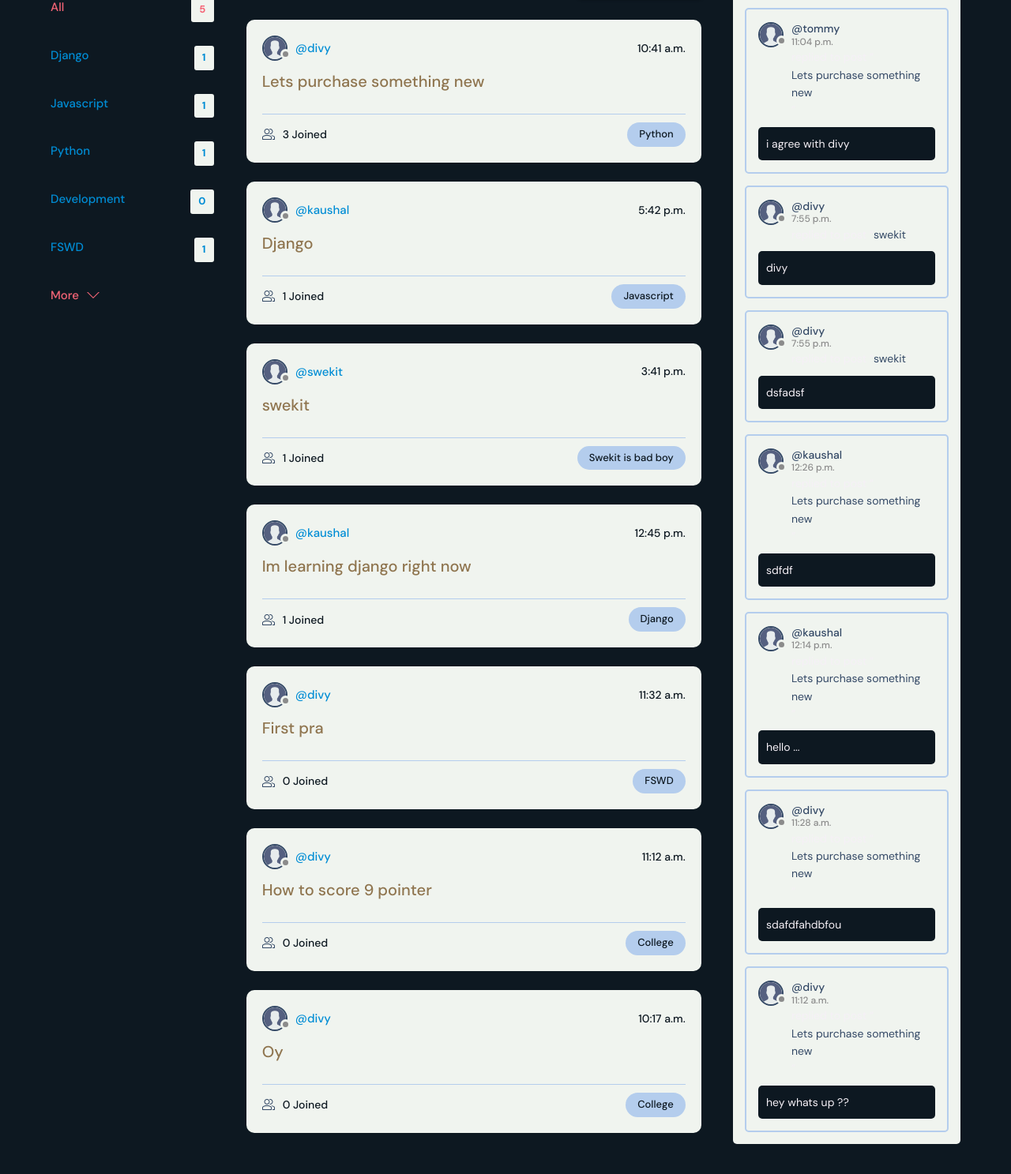
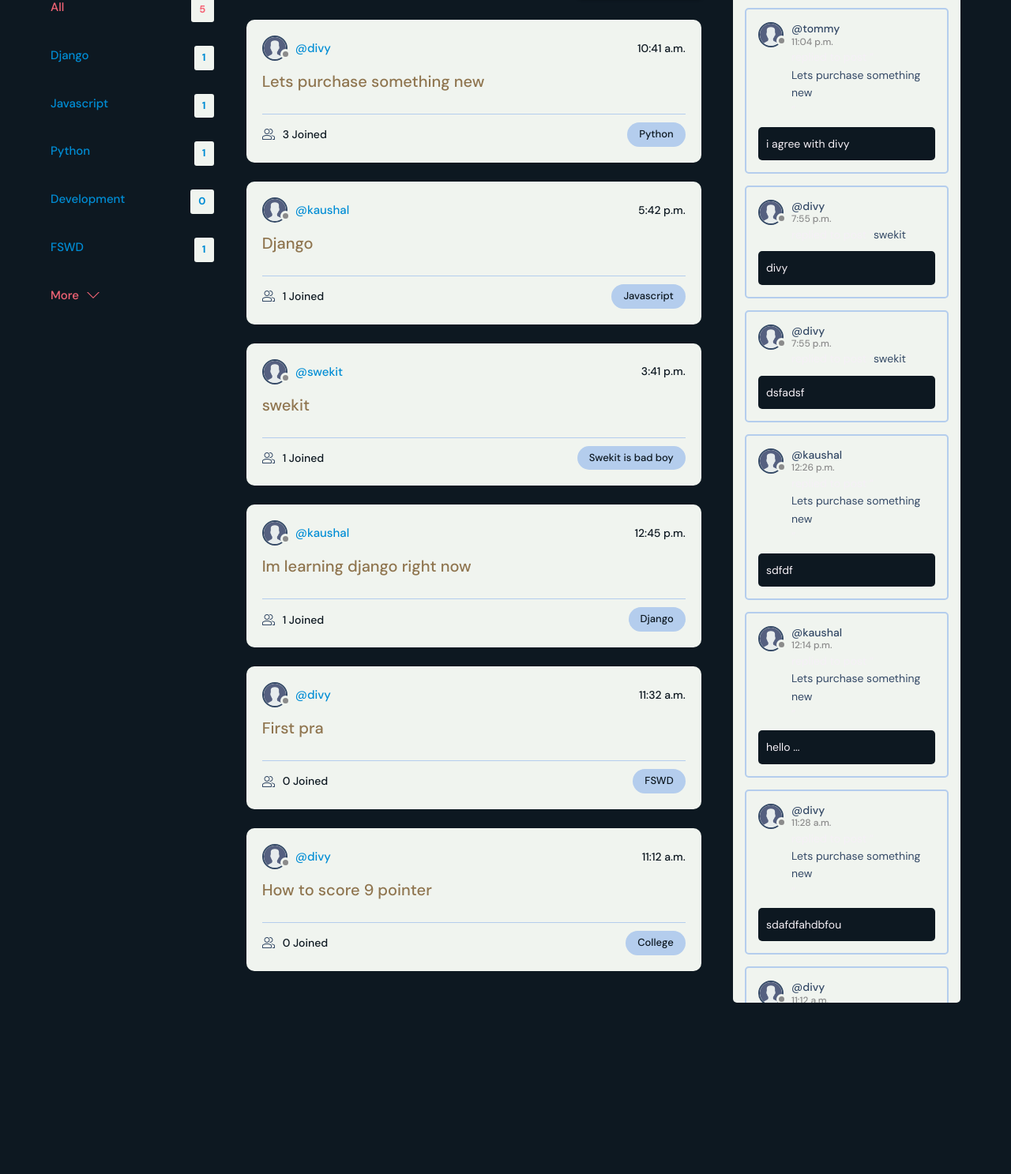
Before and after one commit to divysuthar/Social-app, a Django app: page / in a window 1280 px wide. Shown: the part 147-1634 px from the top of the page at 79% size. Run offline with Django 5.2, Linux system fonts and the light colour scheme; data comes from the database, SQL or seed files in the repository.

Commit message:
Updated scroll fun

```diff
--- a/base/app/templates/app/activity_components.html
+++ b/base/app/templates/app/activity_components.html
@@ -4,6 +4,7 @@
   <div class="activities__header">
     <h2>Recent Activities</h2>
   </div>
+  <div class="activities_scroll">
     {% for message in roommessages %}
       <div class="activities__box">
         <div class="activities__boxHeader roomListRoom__header">
@@ -12,8 +13,8 @@
               <img src="{% static 'images/avatar.svg' %}" />
             </div>
             <p>
-                    @{{message.user}}
-                    <span>{{message.created}}</span>
+              @{{ message.user }}
+              <span>{{ message.created }}</span>
             </p>
           </a>
 
@@ -22,21 +23,19 @@
               <a href="{% url 'delete-message' message.id %}">
                 <svg version="1.1" xmlns="http://www.w3.org/2000/svg" width="32" height="32" viewBox="0 0 32 32">
                   <title>remove</title>
-                        <path
-                            d="M27.314 6.019l-1.333-1.333-9.98 9.981-9.981-9.981-1.333 1.333 9.981 9.981-9.981 9.98 1.333 1.333 9.981-9.98 9.98 9.98 1.333-1.333-9.98-9.98 9.98-9.981z">
-                        </path>
+                  <path d="M27.314 6.019l-1.333-1.333-9.98 9.981-9.981-9.981-1.333 1.333 9.981 9.981-9.981 9.98 1.333 1.333 9.981-9.98 9.98 9.98 1.333-1.333-9.98-9.98 9.98-9.981z"></path>
                 </svg>
               </a>
             </div>
           {% endif %}
-
         </div>
         <div class="activities__boxContent">
-            <p>replied to post “<a href="{% url 'room' message.room.id %}"> {{message.room.name}} </a>”</p>
-            <div class="activities__boxRoomContent">
-                {{message.body}}
-            </div>
+          <p>
+            replied to post “<a href="{% url 'room' message.room.id %}">{{ message.room.name }}</a>”
+          </p>
+          <div class="activities__boxRoomContent">{{ message.body }}</div>
         </div>
       </div>
     {% endfor %}
   </div>
+</div>
--- a/base/app/templates/app/home.html
+++ b/base/app/templates/app/home.html
@@ -1,7 +1,6 @@
 {% extends 'main.html' %}
 
 {% block content %}
-
   <main class="layout layout--3">
     <div class="container">
       <!-- Topics Start -->
@@ -15,9 +14,7 @@
             <label>
               <svg version="1.1" xmlns="http://www.w3.org/2000/svg" width="32" height="32" viewBox="0 0 32 32">
                 <title>search</title>
-              <path
-                d="M32 30.586l-10.845-10.845c1.771-2.092 2.845-4.791 2.845-7.741 0-6.617-5.383-12-12-12s-12 5.383-12 12c0 6.617 5.383 12 12 12 2.949 0 5.649-1.074 7.741-2.845l10.845 10.845 1.414-1.414zM12 22c-5.514 0-10-4.486-10-10s4.486-10 10-10c5.514 0 10 4.486 10 10s-4.486 10-10 10z">
-              </path>
+                <path d="M32 30.586l-10.845-10.845c1.771-2.092 2.845-4.791 2.845-7.741 0-6.617-5.383-12-12-12s-12 5.383-12 12c0 6.617 5.383 12 12 12 2.949 0 5.649-1.074 7.741-2.845l10.845 10.845 1.414-1.414zM12 22c-5.514 0-10-4.486-10-10s4.486-10 10-10c5.514 0 10 4.486 10 10s-4.486 10-10 10z"></path>
               </svg>
               <input name="q" placeholder="Search for posts" />
             </label>
@@ -30,21 +27,19 @@
         <div class="roomList__header">
           <div>
             <h2>Study Room</h2>
-          <p> {{room_count}} Rooms available</p>
+            <p>{{ room_count }} Rooms available</p>
           </div>
           <a class="btn btn--main" href="{% url 'create-room' %}">
             <svg version="1.1" xmlns="http://www.w3.org/2000/svg" width="32" height="32" viewBox="0 0 32 32">
               <title>add</title>
-            <path
-              d="M16.943 0.943h-1.885v14.115h-14.115v1.885h14.115v14.115h1.885v-14.115h14.115v-1.885h-14.115v-14.115z">
-            </path>
-          </svg>
-          Create Room
+              <path d="M16.943 0.943h-1.885v14.115h-14.115v1.885h14.115v14.115h1.885v-14.115h14.115v-1.885h-14.115v-14.115z"></path>
+            </svg>Create Room
           </a>
         </div>
 
+        <div class="room_scroll">
           {% include 'app/feed_components.html' %}
-
+        </div>
       </div>
       <!-- Room List End -->
 
@@ -53,5 +48,4 @@
       <!-- Activities End -->
     </div>
   </main>
-
-{% endblock content %}
+{% endblock %}
--- a/base/static/style/style.css
+++ b/base/static/style/style.css
@@ -1192,3 +1192,22 @@ a {
 .allcolor {
   color: #F56476;
 }
+
+.activities_scroll {
+  overflow: scroll;
+  height: 78vh;
+}
+
+.room_scroll {
+  overflow: scroll;
+  height: 75vh;
+  scroll-behavior: smooth;
+}
+
+.activities_scroll::-webkit-scrollbar {
+  display: none;
+}
+
+.room_scroll::-webkit-scrollbar {
+  display: none;
+}
```
Lines whose indentation alone changed are shown as unchanged.
